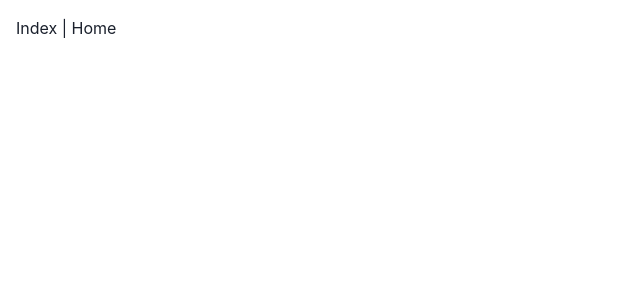
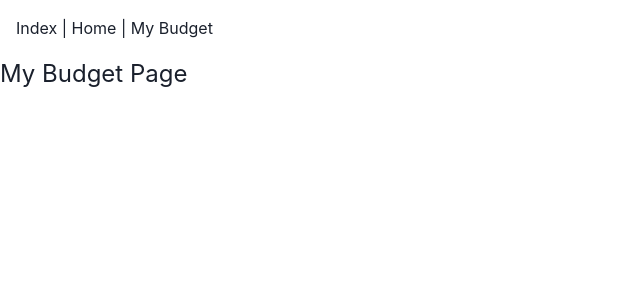
Before and after one commit to GPT-Engineer-App/paywise-budget-helper, a React (Vite) app: page /my-budget in a window 1280 px wide. Before the commit this address had no page. Shown: the top 300 px of the page, without its empty margins (0-640 px from the left). Built offline with nearby package versions, Linux system fonts and the light colour scheme.

Commit message:
Added a new page "My Budget" with its respective route and updated the navigation to include a link to this new page.
Prompt: create a page for the My Budget

```diff
--- a/src/App.jsx
+++ b/src/App.jsx
@@ -2,6 +2,7 @@ import { Route, BrowserRouter as Router, Routes } from "react-router-dom";
 import Index from "./pages/Index.jsx";
 import Navigation from "./components/Navigation";
 import HomeScreen from "./pages/HomeScreen";
+import MyBudget from "./pages/MyBudget";
 
 function App() {
   return (
@@ -10,6 +11,7 @@ function App() {
       <Routes>
         <Route exact path="/" element={<Index />} />
         <Route path="/home" element={<HomeScreen />} />
+        <Route path="/my-budget" element={<MyBudget />} />
       </Routes>
     </Router>
   );
--- a/src/components/Navigation.jsx
+++ b/src/components/Navigation.jsx
@@ -5,7 +5,7 @@ import { Box } from "@chakra-ui/react";
 function Navigation() {
   return (
     <Box as="nav" p={4}>
-      <Link to="/">Index</Link> | <Link to="/home">Home</Link>
+      <Link to="/">Index</Link> | <Link to="/home">Home</Link> | <Link to="/my-budget">My Budget</Link>
     </Box>
   );
 }
--- /dev/null
+++ b/src/pages/MyBudget.jsx
@@ -0,0 +1,12 @@
+import React from 'react';
+import { Box, Text } from '@chakra-ui/react';
+
+function MyBudget() {
+  return (
+    <Box>
+      <Text fontSize="2xl">My Budget Page</Text>
+    </Box>
+  );
+}
+
+export default MyBudget;
```
